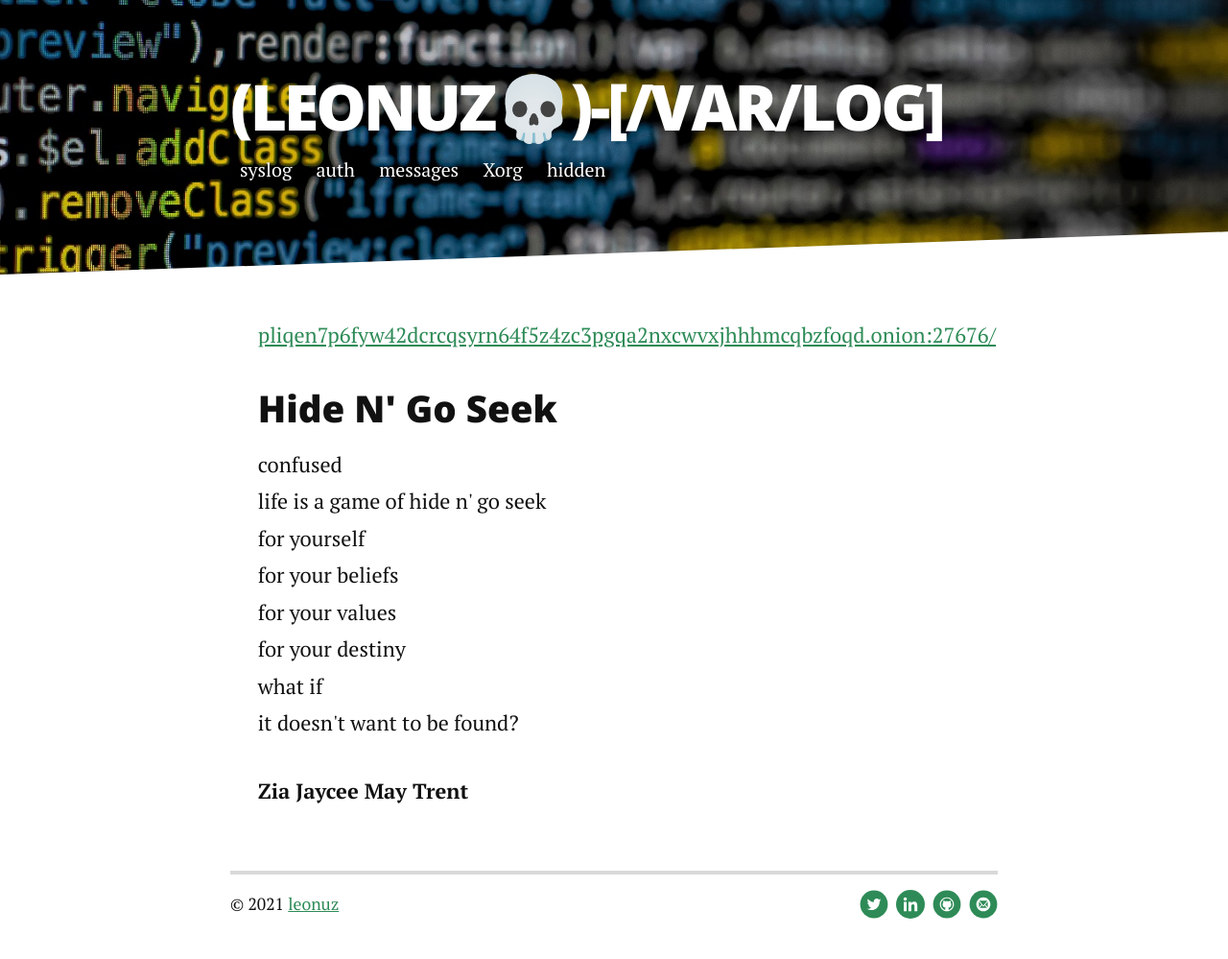
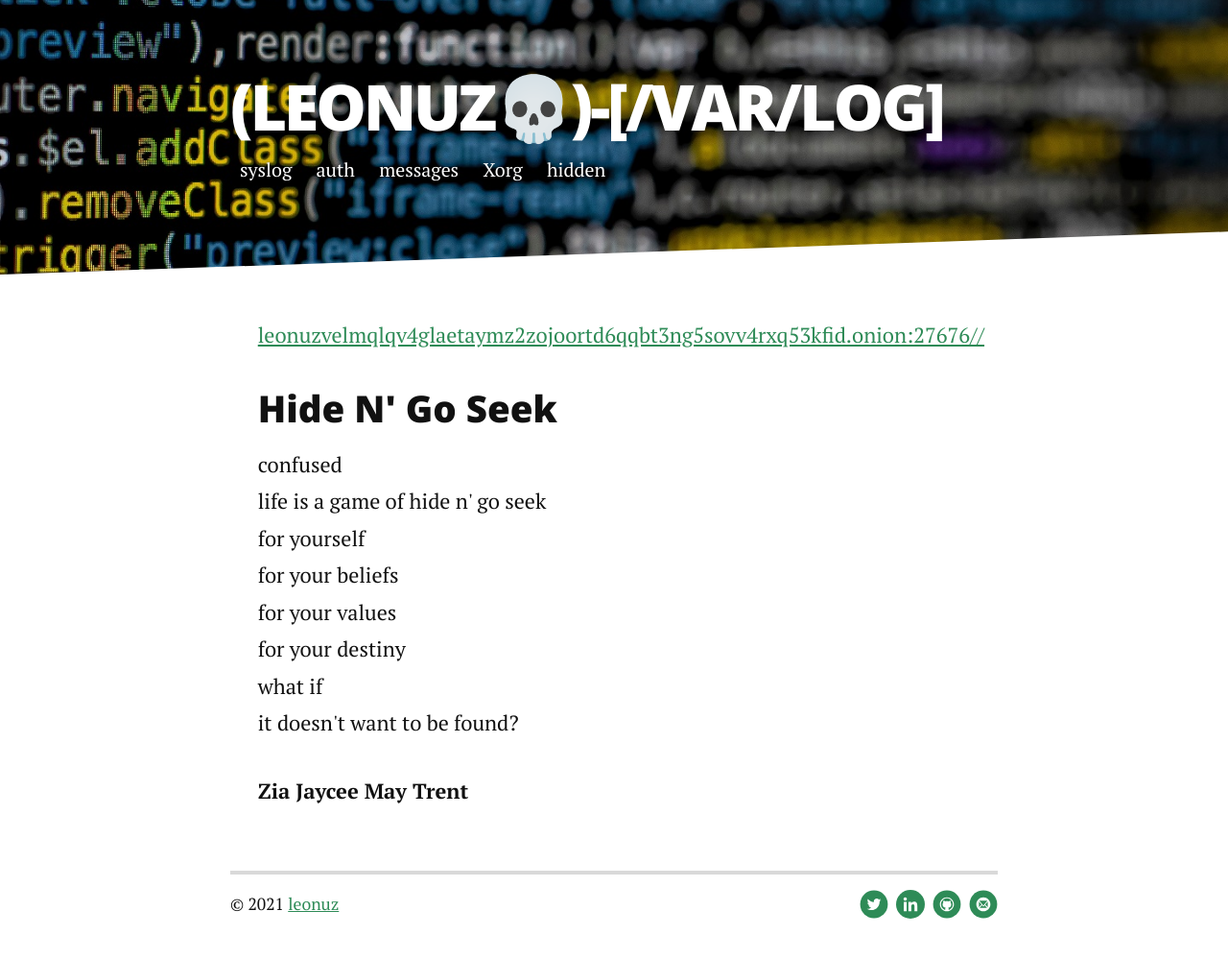
Before and after one commit to leonuz/leonuz.github.io, a Jekyll site: the page built from hidden.md, in a window 1280 px wide. Shown: the whole page at 96% size. Built offline with Jekyll 4.4.1, drawn with Linux system fonts in a browser that asks for light colours; nearby versions of some CDN libraries.

Commit message:
change onion name

```diff
--- a/hidden.md
+++ b/hidden.md
@@ -5,7 +5,7 @@ title: hidden
 
 <div class="post">
 
-<p><a href="http://pliqen7p6fyw42dcrcqsyrn64f5z4zc3pgqa2nxcwvxjhhhmcqbzfoqd.onion:27676/">pliqen7p6fyw42dcrcqsyrn64f5z4zc3pgqa2nxcwvxjhhhmcqbzfoqd.onion:27676/</a></p>
+<p><a href="http://leonuzvelmqlqv4glaetaymz2zojoortd6qqbt3ng5sovv4rxq53kfid.onion:27676//">leonuzvelmqlqv4glaetaymz2zojoortd6qqbt3ng5sovv4rxq53kfid.onion:27676//</a></p>
 <h3 id="hide-n-go-seek">Hide N&#39; Go Seek</h3>
 <p>confused<br>life is a game of hide n&#39; go seek<br>for yourself<br>for your beliefs<br>for your values<br>for your destiny<br>what if<br>it doesn&#39;t want to be found?  </p>
 <p><strong>Zia Jaycee May Trent</strong></p>
```
